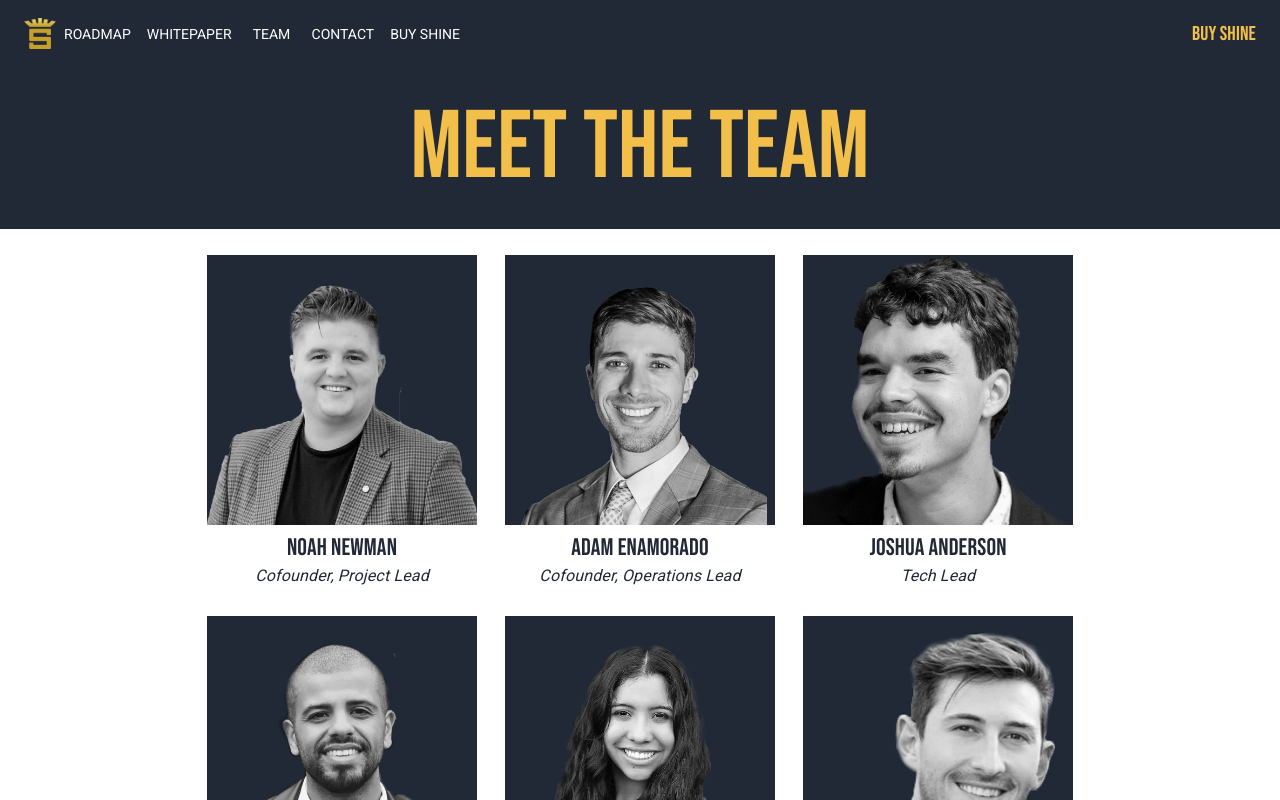
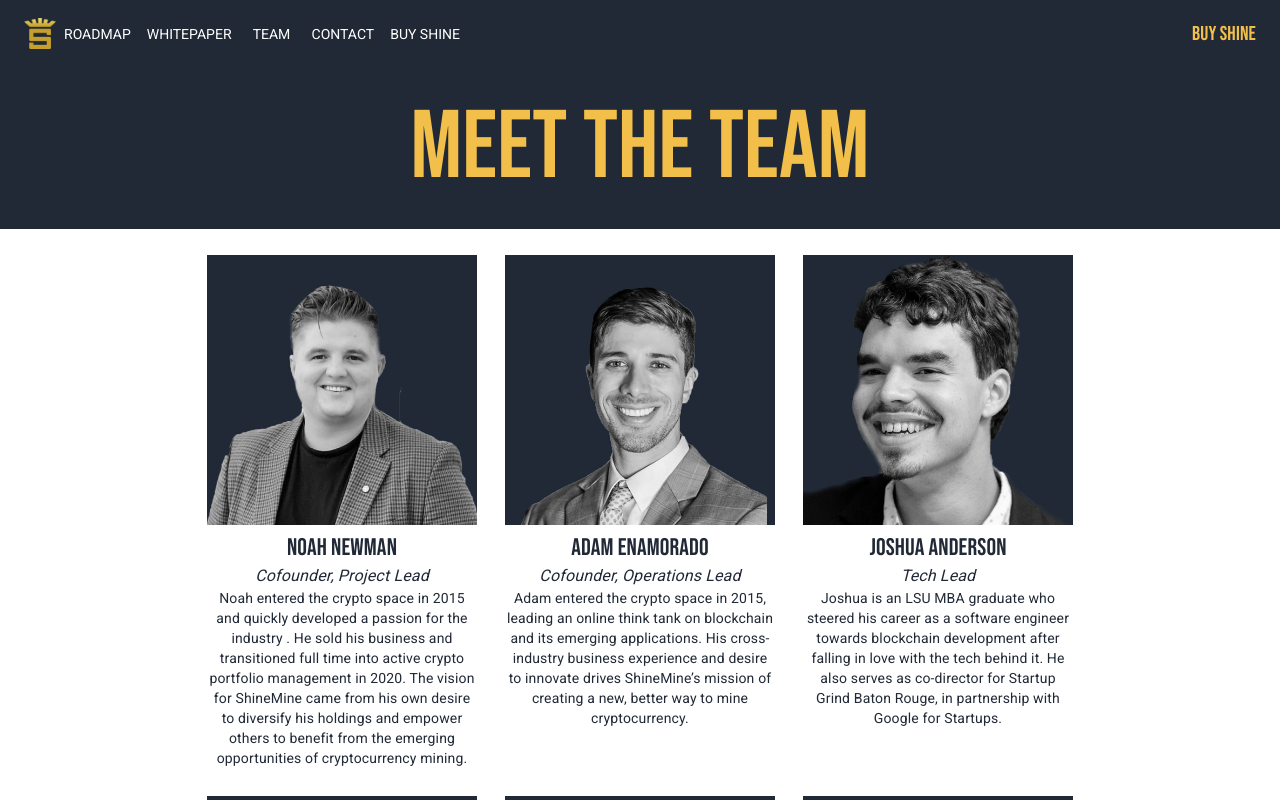
Before and after one commit to Joshuatanderson/shine-site-0, a Next.js app: page /team in a window 1280 px wide. Shown: the top 800 px of the page. Built offline with nearby package versions, Linux system fonts and the light colour scheme.

Commit message:
feat: add team descriptions

```diff
--- a/pages/team.tsx
+++ b/pages/team.tsx
@@ -21,22 +21,62 @@ import tahe from "../public/team/tahe.jpg";
 import TitleBar from "../components/TitleBar";
 
 const team = [
-    { name: "Noah Newman", file: noah, description: "Cofounder, Project Lead" },
+    {
+        name: "Noah Newman",
+        file: noah,
+        description: "Cofounder, Project Lead",
+        details:
+            "Noah entered the crypto space in 2015 and quickly developed a passion for the industry . He sold his business and transitioned full time into active crypto portfolio management in 2020. The vision for ShineMine came from his own desire to diversify his holdings and empower others to benefit from the emerging opportunities of cryptocurrency mining.",
+    },
     {
         name: "Adam Enamorado",
         file: adam,
         description: "Cofounder, Operations Lead",
+        details:
+            "Adam entered the crypto space in 2015, leading an online think tank on blockchain and its emerging applications. His cross-industry business experience  and desire to innovate drives ShineMine’s mission of creating a new, better way to mine cryptocurrency.",
     },
-    { name: "Joshua Anderson", file: joshua, description: "Tech Lead" },
-    { name: "Tahe Governor", file: tahe, description: "Marketing Lead" },
-    { name: "Maria Goddard", file: maria, description: "Community Manager" },
-    { name: "Conner LeBlanc", file: conner, description: "Strategic Advisor" },
+    {
+        name: "Joshua Anderson",
+        file: joshua,
+        description: "Tech Lead",
+        details:
+            "Joshua is an LSU MBA graduate who steered his career as a software engineer towards blockchain development after falling in love with the tech behind it. He also serves as co-director for Startup Grind Baton Rouge, in partnership with Google for Startups.",
+    },
+    {
+        name: "Tahe Governor",
+        file: tahe,
+        description: "Marketing Lead",
+        details:
+            "Tahe has a passion and expertise in all things related to communication. His freelance business, Maverick Copy, offers services to businesses in a variety of fields who have a desire to standout and be heard clearly by their audience. He's eager to make ShineMine a leading voice in cryptocurrency mining.",
+    },
+    {
+        name: "Maria Goddard",
+        file: maria,
+        description: "Community Manager",
+        details:
+            "Maria is a crypto enthusiast with a background in mass media communication. She likes making people feel welcome in the Shine Discord and loves being part of a fun community.",
+    },
+    {
+        name: "Conner LeBlanc",
+        file: conner,
+        description: "Strategic Advisor",
+        details:
+            "Conner is an LSU JD/MBA graduate who co-founded Zenith, an immersive content company specializing in VR tours. He currently serves as business development manager for General Informatics. ",
+    },
     {
         name: "Matthew Galeano",
         file: matthew,
         description: "Engineering Advisor",
+        details:
+            "Matthew has a mechanical engineering background and a passion for renewable energy. In 2016, he entered the crypto space applying his capital and time towards sustainable blockchain solutions. He is currently working on an aerospace project that is sending a rover to the moon.",
     },
-    { name: "Stephen Sommers", file: stephen, description: "Business Advisor" },
+    {
+        name: "Stephen Sommers",
+        file: stephen,
+        description: "Business Advisor",
+        details:
+            "Stephen is an experienced sales and investment advisor having brokered hundreds of deals in Real Estate and 4 years running his own team and Real Estate investment company.",
+    },
 ];
 
 const classes = {
@@ -85,6 +125,9 @@ const Team = () => {
                                     >
                                         {member.description}
                                     </Typography>
+                                    <Typography variant="body2" align="center">
+                                        {member.details}
+                                    </Typography>
                                 </Grid>
                             ))}
                         </Grid>
```
